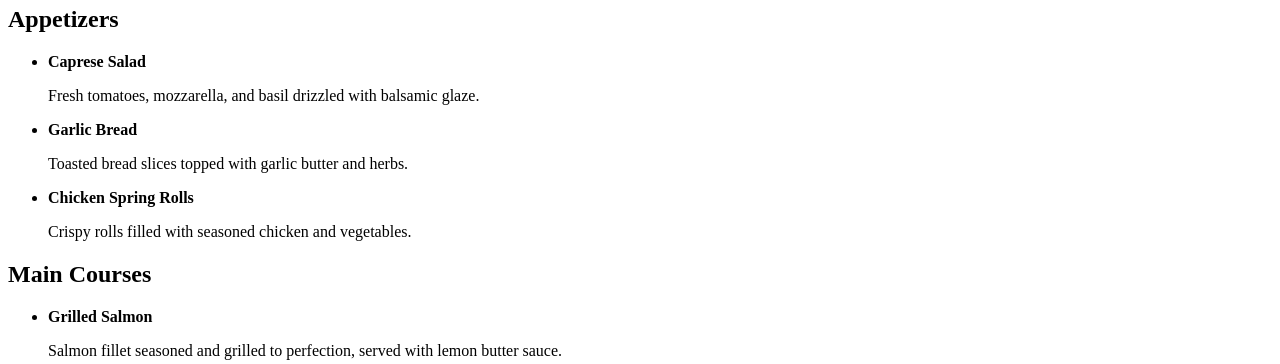
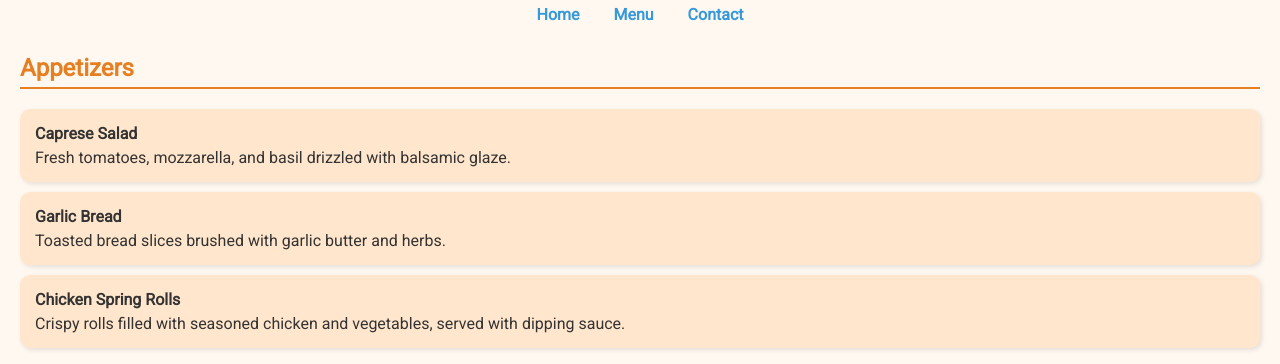
Before and after one commit to Kayowaskie/restaurant-html, a plain HTML site: page index.html in a window 1280 px wide. Shown: the part 74-438 px from the top of the page. Drawn offline with Linux system fonts and the light colour scheme.

Commit message:
Add styles.css and update HTML with classes and navbar styling

```diff
--- a/index.html
+++ b/index.html
@@ -4,8 +4,36 @@
     <meta charset="UTF-8">
     <meta name="viewport" content="width=device-width, initial-scale=1.0">
     <title>Delicious Bites Menu</title>
+    <link rel="stylesheet" href="style.css">
+     <link rel="preconnect" href="https://fonts.googleapis.com">
+    <link rel="preconnect" href="https://fonts.gstatic.com" crossorigin>
+    <link href="https://fonts.googleapis.com/css2?family=Roboto&display=swap" rel="stylesheet">
 </head>
 <body>
+
+         <h1 class="main-title">Delicious Bites Menu</h1>
+
+    <nav class="navbar">
+        <a href="#">Home</a>
+        <a href="#">Menu</a>
+        <a href="#">Contact</a>
+    </nav>
+
+    <h2 class="section-title">Appetizers</h2>
+    <ul class="menu-list">
+        <li class="menu-item">
+            <strong>Caprese Salad</strong>
+            <p>Fresh tomatoes, mozzarella, and basil drizzled with balsamic glaze.</p>
+        </li>
+        <li class="menu-item">
+            <strong>Garlic Bread</strong>
+            <p>Toasted bread slices brushed with garlic butter and herbs.</p>
+        </li>
+        <li class="menu-item">
+            <strong>Chicken Spring Rolls</strong>
+            <p>Crispy rolls filled with seasoned chicken and vegetables, served with dipping sauce.</p>
+        </li>
+    </ul>
 
     <h1>Delicious Bites Menu</h1>
 
--- /dev/null
+++ b/style.css
@@ -0,0 +1,74 @@
+/* General styles */
+body {
+    font-family: 'Roboto', sans-serif;
+    background-color: #fff8f0;
+    margin: 0;
+    padding: 0 20px;
+    color: #333;
+}
+
+/* Main title */
+.main-title {
+    text-align: center;
+    color: #d35400;
+    margin-top: 20px;
+}
+
+/* Navbar */
+.navbar {
+    text-align: center;
+    margin: 20px 0;
+}
+
+.navbar a {
+    display: inline-block; /* Make links inline */
+    margin: 0 15px;
+    text-decoration: none;
+    color: #3498db;
+    font-weight: bold;
+}
+
+.navbar a:hover {
+    color: #d35400;
+}
+
+/* Section titles */
+.section-title {
+    color: #e67e22;
+    border-bottom: 2px solid #e67e22;
+    padding-bottom: 5px;
+    margin-top: 30px;
+}
+
+/* Menu list */
+.menu-list {
+    list-style-type: none;
+    padding: 0;
+}
+
+.menu-item {
+    background-color: #ffe6cc;
+    margin: 10px 0;
+    padding: 15px;
+    border-radius: 10px;
+    box-shadow: 2px 2px 5px rgba(0,0,0,0.1);
+}
+
+.menu-item p {
+    margin: 5px 0 0 0;
+}
+
+/* Contact link */
+.contact-link {
+    display: inline-block;
+    margin-top: 30px;
+    padding: 10px 15px;
+    background-color: #3498db;
+    color: white;
+    text-decoration: none;
+    border-radius: 5px;
+}
+
+.contact-link:hover {
+    background-color: #e67e22;
+}
```
